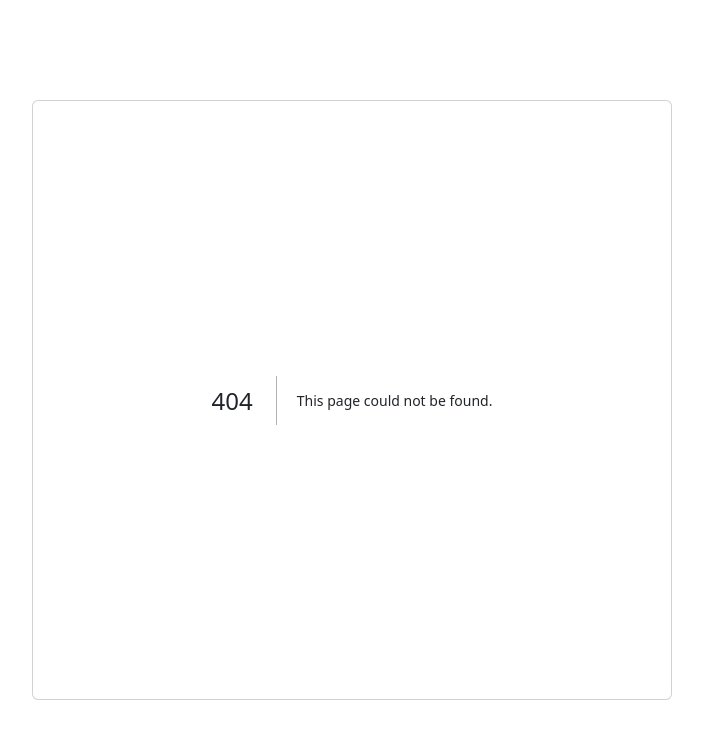
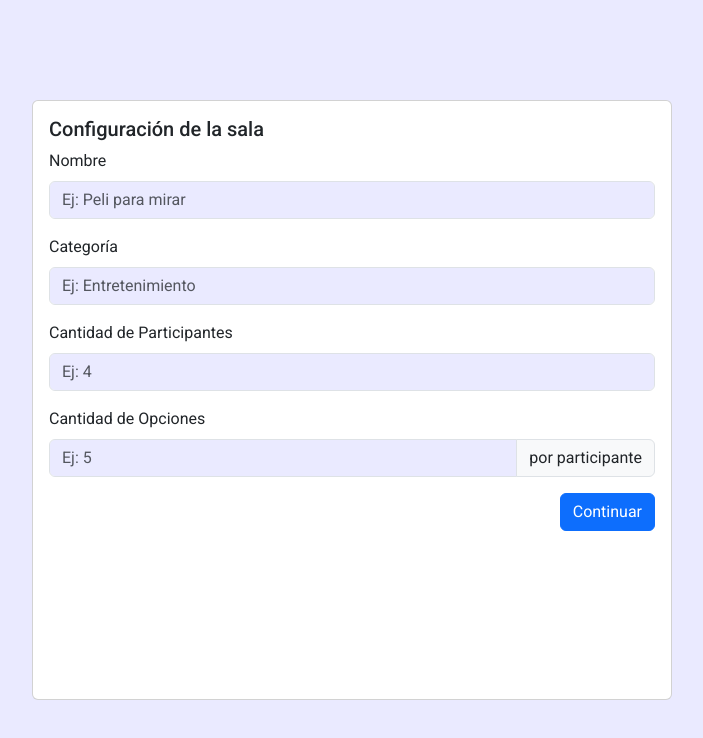
Before and after one commit to MattFerzz/deacuerdo, a Next.js app: page /room-creation in a window 1280 px wide. Before the commit this address had no page. Shown: the top 738 px of the page, without its empty margins (288-991 px from the left). Built offline with nearby package versions, Linux system fonts and the light colour scheme.

Commit message:
:sparkles: add room creation page

```diff
--- /dev/null
+++ b/src/app/room-creation/RoomCreationCard.jsx
@@ -0,0 +1,60 @@
+'use client'
+
+import { useRouter } from 'next/navigation'
+import {
+  Button,
+  Card, Form,
+  FormGroup, InputGroup,
+} from 'react-bootstrap'
+import DecisionRoomSettings from '../models/DecisionRoomSettings'
+
+function RoomCreationCardContent() {
+  const router = useRouter()
+  const handleSubmit = (event) => {
+    event.preventDefault()
+    const formData = Array.from(event.target.elements).reduce((acc, input) => {
+      acc[input.id] = input.value
+      return acc
+    }, {})
+    const settings = DecisionRoomSettings.fromFormData(formData)
+    router.push(`/room/${settings.id()}`)
+  }
+
+  return (
+    <Card.Body>
+      <Card.Title>Configuración de la sala</Card.Title>
+      <Form onSubmit={(event) => handleSubmit(event)}>
+        <FormGroup className='mb-3'>
+          <Form.Label id='name'>
+            Nombre
+          </Form.Label>
+          <Form.Control placeholder='Ej: Peli para mirar' id='name' />
+        </FormGroup>
+        <FormGroup className='mb-3'>
+          <Form.Label id='category'>
+            Categoría
+          </Form.Label>
+          <Form.Control placeholder='Ej: Entretenimiento' id='category' />
+        </FormGroup>
+        <FormGroup className='mb-3'>
+          <Form.Label id='user-amount'>
+            Cantidad de Participantes
+          </Form.Label>
+          <Form.Control placeholder='Ej: 4' id='user-amount' type='number' />
+        </FormGroup>
+        <Form.Label>Cantidad de Opciones</Form.Label>
+        <InputGroup className='mb-3'>
+          <Form.Control id='options-per-user' placeholder='Ej: 5' type='number' />
+          <InputGroup.Text id='options-per-user'>
+            por participante
+          </InputGroup.Text>
+        </InputGroup>
+        <Button className='float-end' variant='primary' type='submit'>
+          Continuar
+        </Button>
+      </Form>
+    </Card.Body>
+
+  )
+}
+export default RoomCreationCardContent
--- /dev/null
+++ b/src/app/room-creation/page.jsx
@@ -0,0 +1,9 @@
+import RoomCreationCardContent from './RoomCreationCard'
+
+function RoomCreation() {
+  return (
+    <RoomCreationCardContent />
+  )
+}
+
+export default RoomCreation
```
